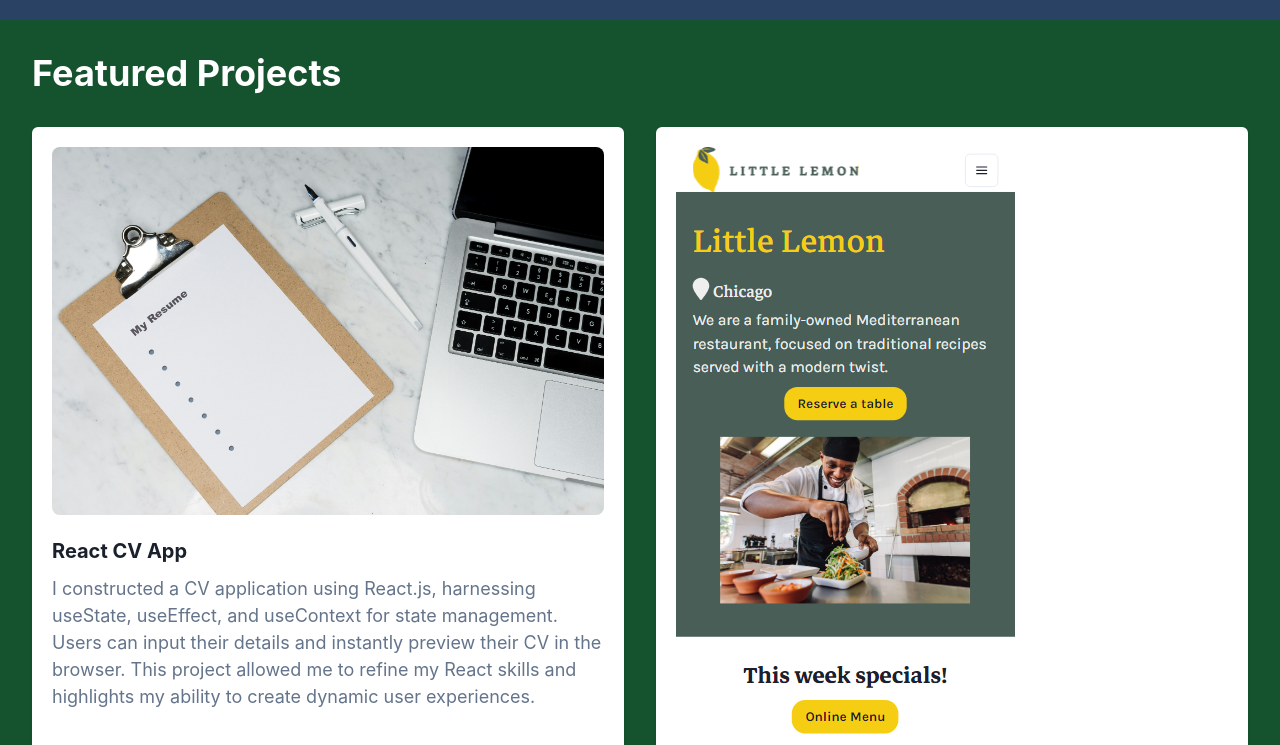
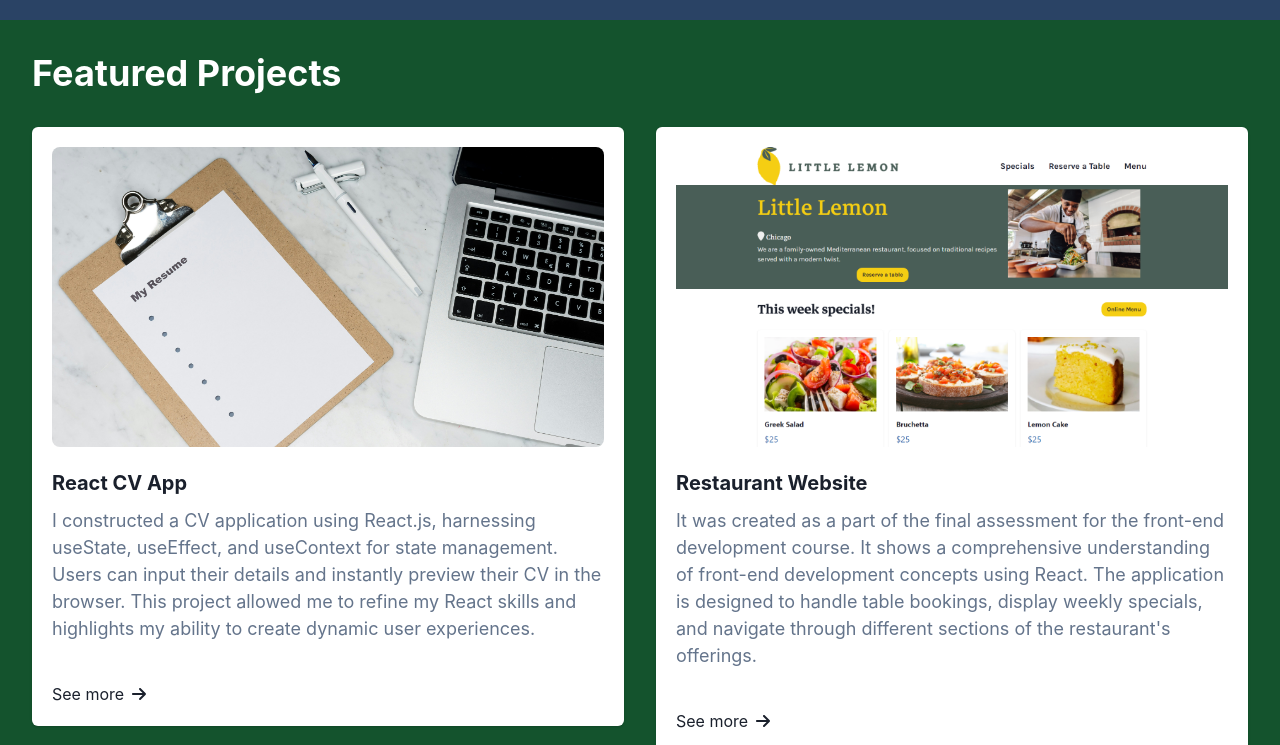
Before and after one commit to claudiooleite/Portfolio, a React (Create React App) app: page / in a window 1280 px wide. Shown: the part 780-1525 px from the top of the page. Built offline with nearby package versions, Linux system fonts and the light colour scheme.

Commit message:
cards restyled

```diff
--- a/src/components/Cards.js
+++ b/src/components/Cards.js
@@ -1,34 +1,52 @@
-import { Heading, HStack, Image, Text, Stack, Card, CardHeader, CardBody, CardFooter } from "@chakra-ui/react";
+import {
+  Heading,
+  HStack,
+  Image,
+  Text,
+  Stack,
+  Card,
+  CardHeader,
+  CardBody,
+  CardFooter,
+  Box,
+} from "@chakra-ui/react";
 import { FontAwesomeIcon } from "@fortawesome/react-fontawesome";
 import { faArrowRight } from "@fortawesome/free-solid-svg-icons";
 import React from "react";
 
-
-const Cards = ({ title, description, imageSrc, link}) => {
-
+const Cards = ({ title, description, imageSrc, link }) => {
   return (
-      <a
-        href={link}
-        target="_blank"
-        rel="noopener noreferrer"
-      >
-        <Card variant='elevated'>
-          <CardBody >
-            <Image src={imageSrc} borderRadius='lg' alt={title}/>
-            <Stack mt='6' spacing='3'>
-              <Heading  as='h3' size='md'>{title}</Heading>
-              <Text color="#64748b" fontSize="lg">{description}</Text>
+    <a href={link} target="_blank" rel="noopener noreferrer">
+      <Card variant="elevated">
+        <CardBody>
+          <Box width="100%" height="300px" overflow="hidden">
+            <Image
+              src={imageSrc}
+              borderRadius="lg"
+              alt={title}
+              objectFit="cover"
+              width="100%"
+              height="100%"
+            />
+          </Box>
+          <Stack mt="6" spacing="3">
+            <Heading as="h3" size="md">
+              {title}
+            </Heading>
+            <Text color="#64748b" fontSize="lg">
+              {description}
+            </Text>
           </Stack>
         </CardBody>
         <CardFooter>
           <HStack spacing={2} alignItems="center">
             <p>See more</p>
-                <FontAwesomeIcon icon={faArrowRight} size="1x"/>
+            <FontAwesomeIcon icon={faArrowRight} size="1x" />
           </HStack>
         </CardFooter>
       </Card>
     </a>
-  )
+  );
 };
 
 export default Cards;
--- a/src/components/ProjectsSection.js
+++ b/src/components/ProjectsSection.js
@@ -14,8 +14,8 @@
   {
     title: "Restaurant Website",
     description:
-      "This project was created as a part of the final assessment for the front-end development course. It demonstrates a comprehensive understanding of front-end development concepts using React. The application is designed to handle table bookings, display weekly specials, and navigate through different sections of the restaurant's offerings.",
-    getImageSrc: () => require("../images/main.phone.png"),
+      "It was created as a part of the final assessment for the front-end development course. It shows a comprehensive understanding of front-end development concepts using React. The application is designed to handle table bookings, display weekly specials, and navigate through different sections of the restaurant's offerings.",
+    getImageSrc: () => require("../images/main.largedisplay.png"),
     url: "https://restaurantbookingproject.netlify.app/",
   },
   {
```
Also changed, not shown: src/hooks/useSubmit.js (+7 -8 lines). Lines whose indentation alone changed are shown as unchanged.
